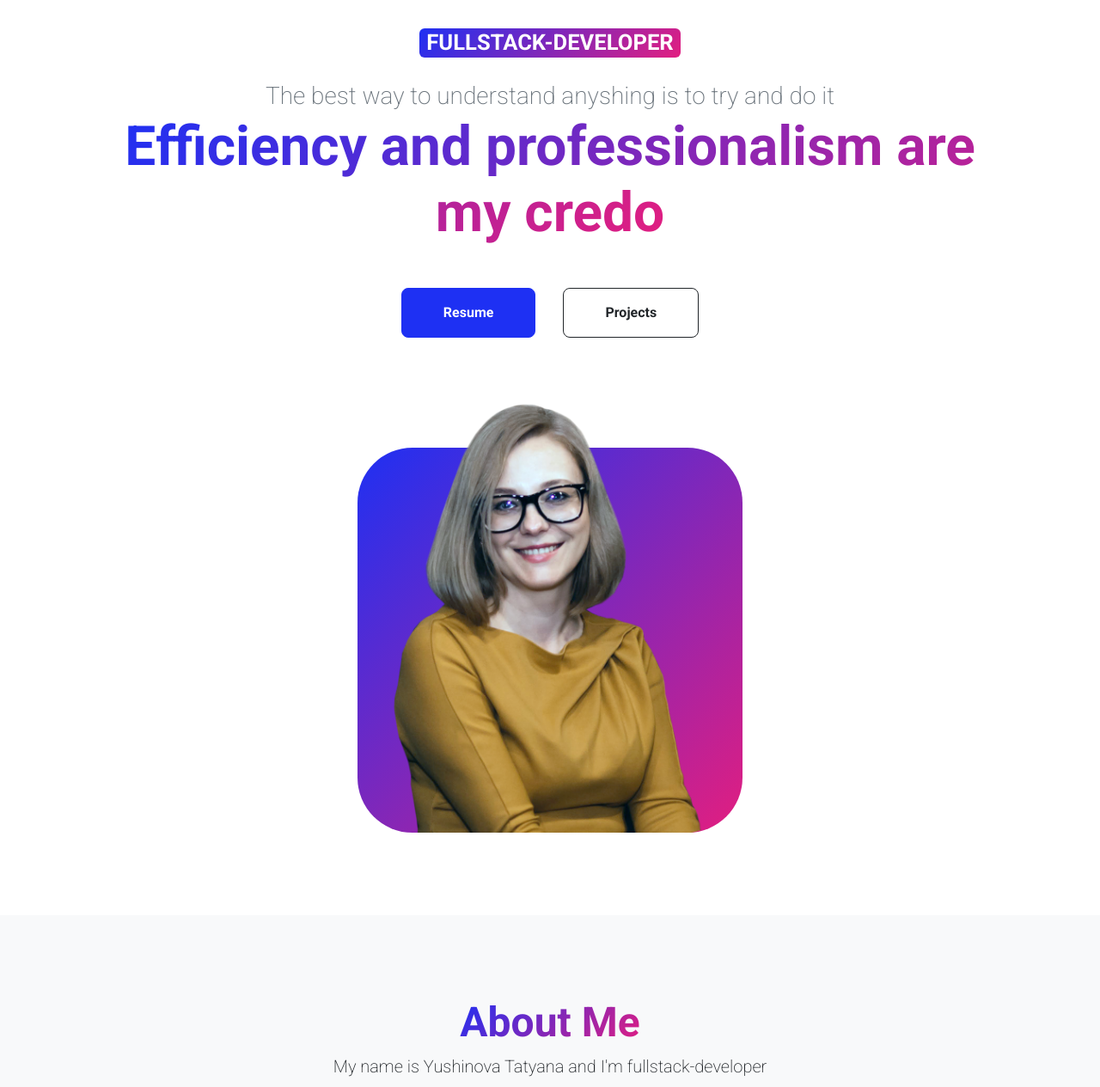
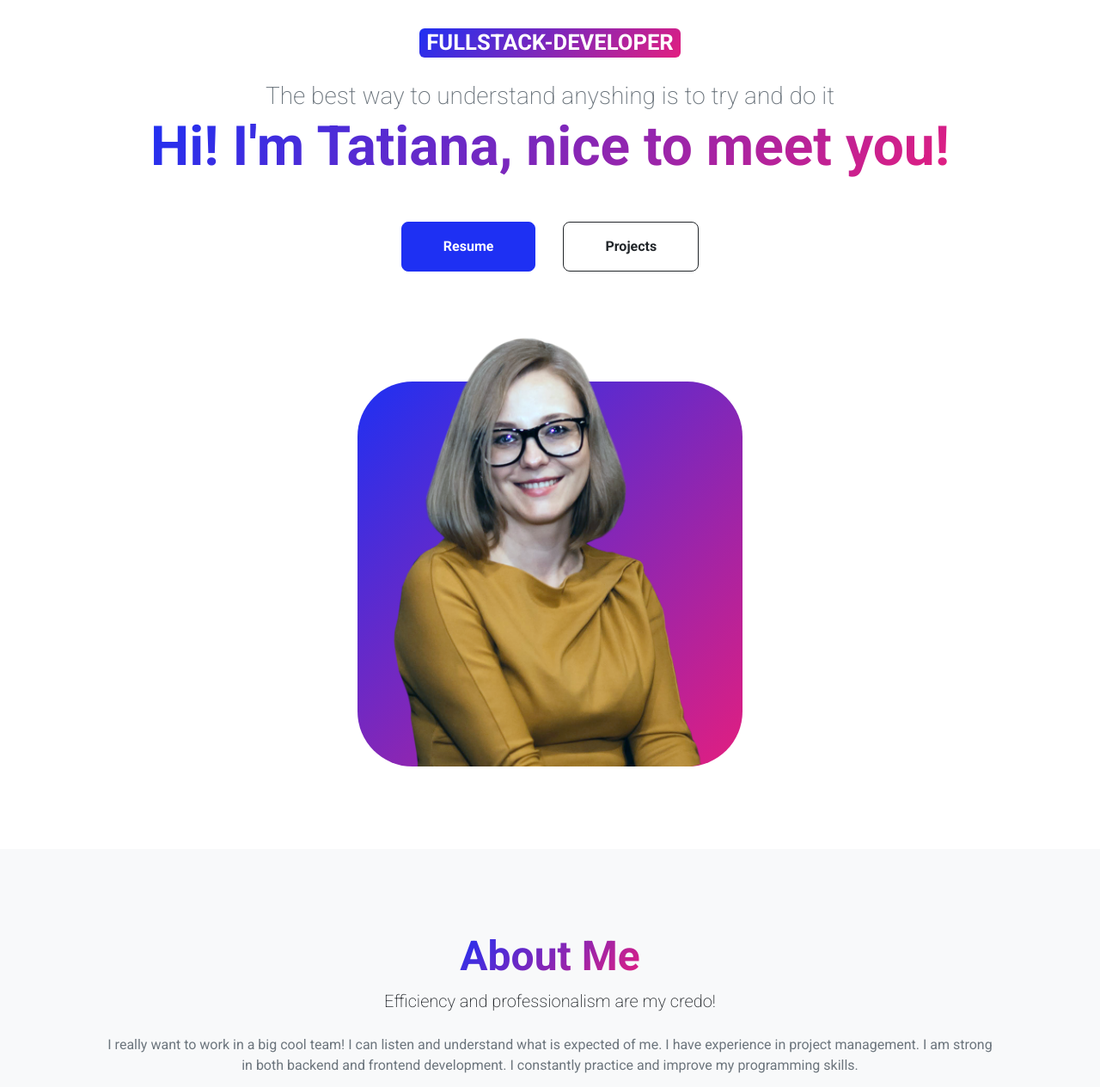
Before and after one commit to Yushinova/PersonalSite, a plain HTML site: page index.html in a window 1280 px wide. Shown: the part 100-1365 px from the top of the page at 86% size. Drawn offline with nearby package versions, Linux system fonts and the light colour scheme.

Commit message:
index about me

```diff
--- a/index.html
+++ b/index.html
@@ -43,7 +43,7 @@
                             <div class="text-center text-xxl-start">
                                 <div class="badge bg-gradient-primary-to-secondary text-white mb-4"><div class="text-uppercase">Fullstack-developer</div></div>
                                 <div class="fs-3 fw-light text-muted">The best way to understand anyshing is to try and do it</div>
-                                <h1 class="display-3 fw-bolder mb-5"><span class="text-gradient d-inline">Efficiency and professionalism are my credo</span></h1>
+                                <h1 class="display-3 fw-bolder mb-5"><span class="text-gradient d-inline">Hi! I'm Tatiana, nice to meet you!</span></h1>
                                 <div class="d-grid gap-3 d-sm-flex justify-content-sm-center justify-content-xxl-start mb-3">
                                     <a class="btn btn-primary btn-lg px-5 py-3 me-sm-3 fs-6 fw-bolder" href="resume.html">Resume</a>
                                     <a class="btn btn-outline-dark btn-lg px-5 py-3 fs-6 fw-bolder" href="projects.html">Projects</a>
@@ -71,8 +71,8 @@
                         <div class="col-xxl-8">
                             <div class="text-center my-5">
                                 <h2 class="display-5 fw-bolder"><span class="text-gradient d-inline">About Me</span></h2>
-                                <p class="lead fw-light mb-4">My name is Yushinova Tatyana and  I'm fullstack-developer</p>
-                                <p class="text-muted">I'm a beginer developer, but I have experience working in a team and several good projects. I'm constantly learning something new and improving my skills.</p>
+                                <p class="lead fw-light mb-4">Efficiency and professionalism are my credo!</p>
+                                <p class="text-muted">I really want to work in a big cool team! I can listen and understand what is expected of me. I have experience in project management. I am strong in both backend and frontend development. I constantly practice and improve my programming skills.</p>
                                 <div class="d-flex justify-content-center fs-2 gap-4">
                                     <a class="text-gradient" href="https://wa.me/79054546866"><i class="bi bi-whatsapp"></i></a>
                                     <a class="text-gradient" href="https://t.me/sulin_art"><i class="bi bi-telegram"></i></a>
```
Also changed, not shown: resume.html (+3 -3 lines), 1 other file.
